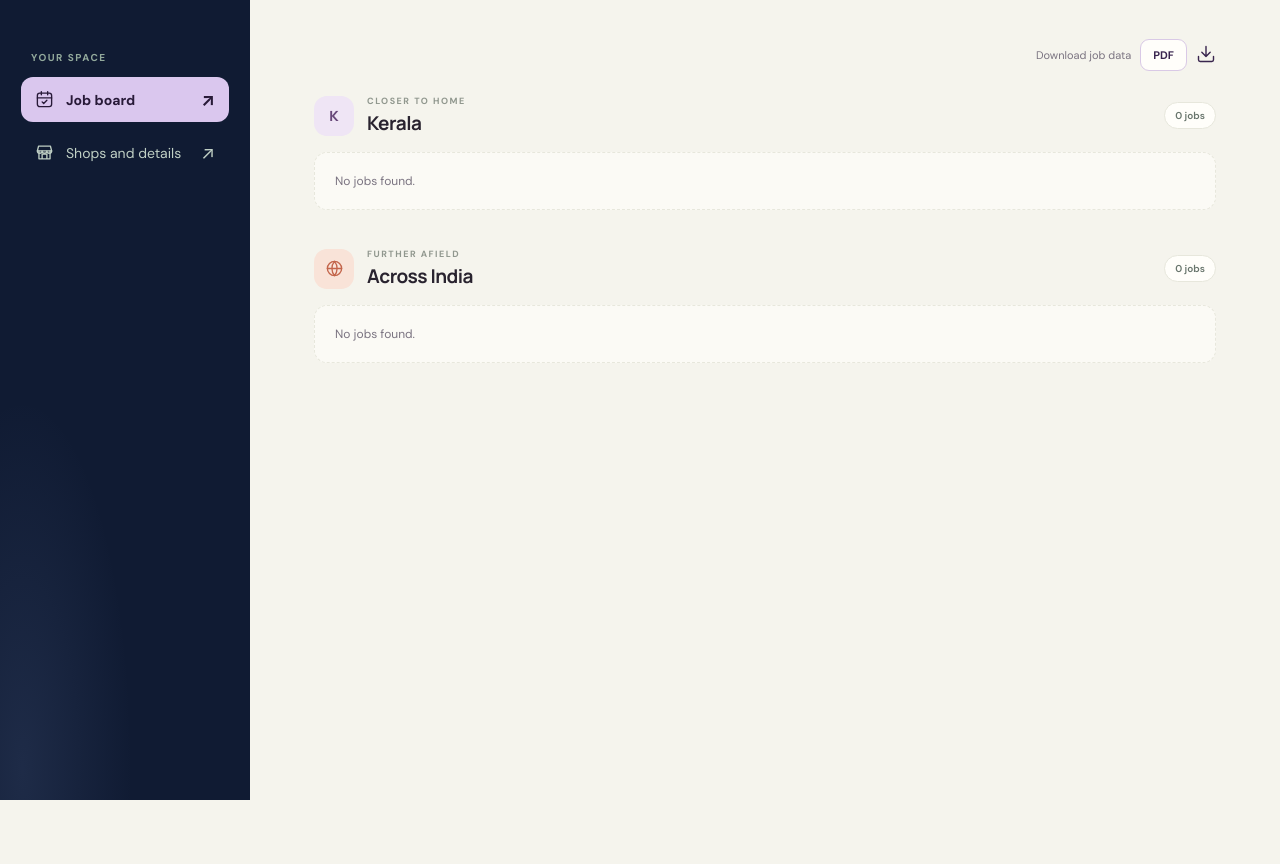
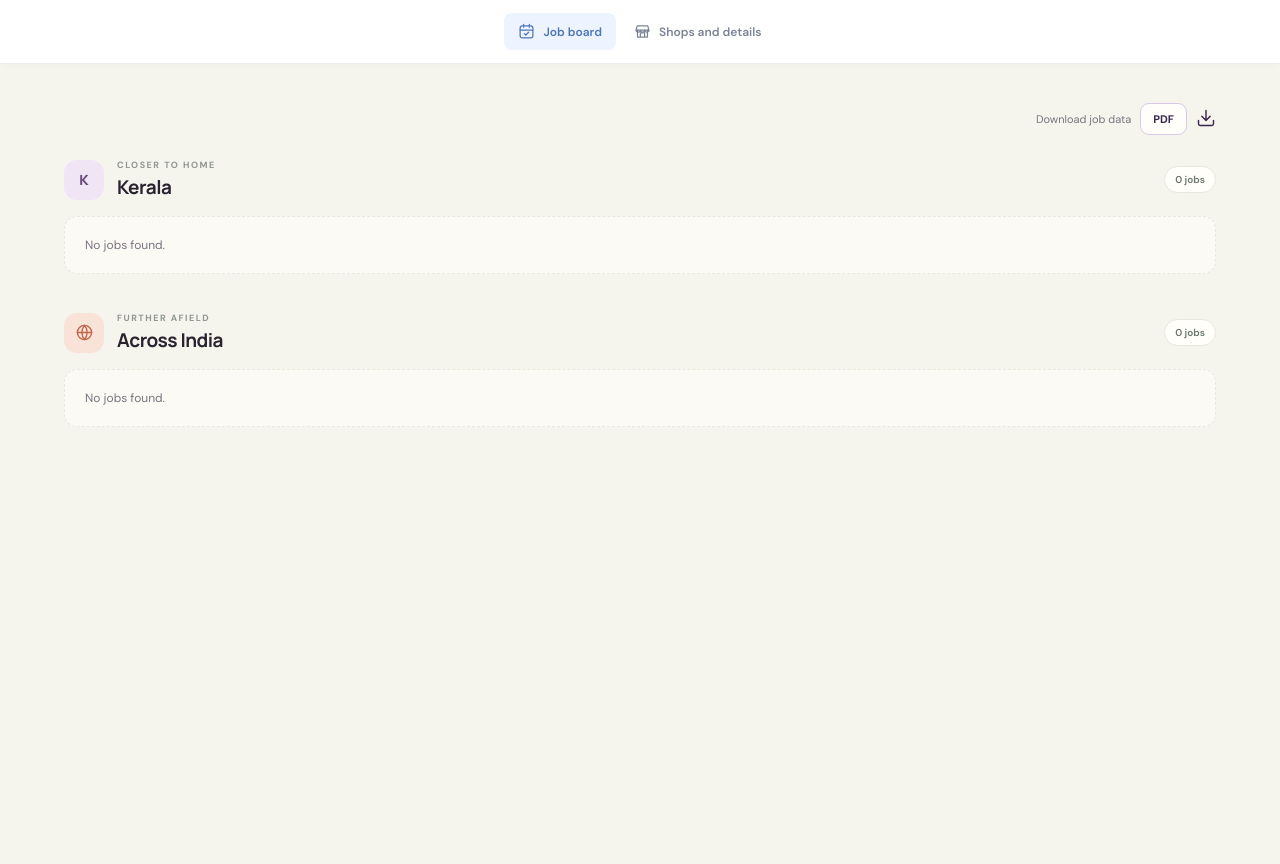
Before and after one commit to jobaiagent4-ai/jobai, a Flask app: page / in a window 1280 px wide. Before the commit the page ends 800 px from the top, so only its background shows below. Run offline with Flask 3, Linux system fonts and the light colour scheme; data that the repository does not hold is empty; some libraries are stand-ins or nearby versions.

Commit message:
changed side bar

```diff
--- a/main.py
+++ b/main.py
@@ -175,6 +175,93 @@ def export_shops_excel():
     except Exception:
         app.logger.exception("Failed to export shops to Excel.")
         return jsonify(error="Unable to export shops to Excel."), 500
+
+
+@app.route("/shops/export/pdf")
+def export_shops_pdf():
+    try:
+        shops_list = db.read_shops()
+        output = BytesIO()
+        document = SimpleDocTemplate(
+            output,
+            pagesize=letter,
+            rightMargin=0.55 * inch,
+            leftMargin=0.55 * inch,
+            topMargin=0.55 * inch,
+            bottomMargin=0.55 * inch,
+            title="Shop Details",
+        )
+        base_styles = getSampleStyleSheet()
+        title_style = ParagraphStyle(
+            "ShopExportTitle",
+            parent=base_styles["Title"],
+            alignment=TA_CENTER,
+            textColor=colors.HexColor("#39254e"),
+        )
+        value_style = ParagraphStyle(
+            "ShopExportValue",
+            parent=base_styles["BodyText"],
+            fontSize=8,
+            leading=10,
+            wordWrap="CJK",
+        )
+        label_style = ParagraphStyle(
+            "ShopExportLabel",
+            parent=value_style,
+            textColor=colors.HexColor("#39254e"),
+            fontName="Helvetica-Bold",
+        )
+        story = [
+            Paragraph("Shop Details", title_style),
+            Paragraph(
+                f"{len(shops_list)} "
+                + ("shop" if len(shops_list) == 1 else "shops"),
+                base_styles["Normal"],
+            ),
+            Spacer(1, 14),
+        ]
+
+        if not shops_list:
+            story.append(Paragraph("No shops available.", base_styles["Normal"]))
+        else:
+            for shop in shops_list:
+                name = escape(str(shop.get("name") or "Unnamed shop"))
+                rows = [[Paragraph("<b>Name</b>", label_style), Paragraph(name, value_style)]]
+                rows.extend(
+                    [
+                        Paragraph(escape(str(key)), label_style),
+                        Paragraph(
+                            escape("" if value is None else str(value)).replace("\n", "<br/>"),
+                            value_style,
+                        ),
+                    ]
+                    for key, value in shop.items()
+                    if key != "name"
+                )
+                table = Table(rows, colWidths=[1.05 * inch, 5.85 * inch], splitByRow=1)
+                table.setStyle(TableStyle([
+                    ("BACKGROUND", (0, 0), (0, -1), colors.HexColor("#f2eaf7")),
+                    ("BOX", (0, 0), (-1, -1), 0.5, colors.HexColor("#e7e7dc")),
+                    ("INNERGRID", (0, 0), (-1, -1), 0.25, colors.HexColor("#e7e7dc")),
+                    ("VALIGN", (0, 0), (-1, -1), "TOP"),
+                    ("LEFTPADDING", (0, 0), (-1, -1), 6),
+                    ("RIGHTPADDING", (0, 0), (-1, -1), 6),
+                    ("TOPPADDING", (0, 0), (-1, -1), 4),
+                    ("BOTTOMPADDING", (0, 0), (-1, -1), 4),
+                ]))
+                story.extend([table, Spacer(1, 12)])
+
+        document.build(story)
+        output.seek(0)
+        return send_file(
+            output,
+            as_attachment=True,
+            download_name="shop_data.pdf",
+            mimetype="application/pdf",
+        )
+    except Exception:
+        app.logger.exception("Failed to export shops to PDF.")
+        return jsonify(error="Unable to export shops to PDF."), 500
 
 
 @app.route("/shops/fetch", methods=["POST"])
--- a/static/script.js
+++ b/static/script.js
@@ -14,7 +14,7 @@ const message = document.getElementById("message");
 const results = document.getElementById("results");
 const shopsView = document.getElementById("shopsView");
 const shopsStatus = document.getElementById("shopsStatus");
-const shopsExcelBtn = document.getElementById("shopsExcelBtn");
+const shopsExportActions = document.getElementById("shopsExportActions");
 const oldataUploadForm = document.getElementById("oldataUploadForm");
 const oldataCsvFile = document.getElementById("oldataCsvFile");
 const oldataUploadBtn = document.getElementById("oldataUploadBtn");
@@ -201,7 +201,7 @@ async function loadShops() {
   results.hidden = true;
   shopsView.hidden = false;
   fetchShopsBtn.hidden = true;
-  shopsExcelBtn.hidden = true;
+  shopsExportActions.hidden = true;
   shopsStatus.textContent = "Loading saved shops...";
 
   try {
@@ -212,7 +212,7 @@ async function loadShops() {
     fillShops(data);
     shopsStatus.textContent = data.length + (data.length === 1 ? " shop saved" : " shops saved");
     fetchShopsBtn.hidden = false;
-    shopsExcelBtn.hidden = false;
+    shopsExportActions.hidden = false;
   } catch (err) {
     if (activeView !== "shops") return;
     shopsStatus.textContent = "";
--- a/static/style.css
+++ b/static/style.css
@@ -43,18 +43,18 @@ button:focus-visible, a:focus-visible, summary:focus-visible { outline: 3px soli
 }
 .icon-sm { width: 16px; height: 16px; }
 
-.sidebar {
-  position: fixed;
-  inset: 0 auto 0 0;
+.topbar {
+  position: sticky;
+  inset: 0 0 auto;
   z-index: 2;
   display: flex;
-  flex-direction: column;
-  width: 250px;
-  padding: 31px 21px 22px;
-  color: #f4f4e9;
-  background:
-    radial-gradient(ellipse at 9% 96%, rgba(132, 160, 219, .12), transparent 34%),
-    var(--sidebar);
+  align-items: center;
+  justify-content: center;
+  min-height: 64px;
+  padding: 10px 18px;
+  border-bottom: 1px solid #ececf0;
+  background: #fff;
+  box-shadow: 0 1px 8px rgba(39, 29, 48, .025);
 }
 
 .side-label, .section-kicker {
@@ -63,37 +63,35 @@ button:focus-visible, a:focus-visible, summary:focus-visible { outline: 3px soli
   letter-spacing: 1.5px;
 }
 
-.side-label {
-  margin: 20px 0 13px 10px;
-  color: #93aa9c;
-}
-
-.nav { display: grid; gap: 8px; }
+.nav { display: flex; align-items: center; gap: 4px; }
 
 .nav-item {
   display: flex;
   align-items: center;
-  gap: 12px;
-  width: 100%;
-  padding: 12px 13px;
+  gap: 8px;
+  width: auto;
+  padding: 9px 13px;
   border: 1px solid transparent;
-  border-radius: 12px;
-  color: #c0d0c5;
+  border-radius: 8px;
+  color: #7b8496;
   background: transparent;
   cursor: pointer;
-  text-align: left;
+  text-align: center;
+  font-size: 12px;
+  font-weight: 600;
   transition: background .2s ease, color .2s ease, transform .2s ease;
 }
 
-.nav-item:hover { color: white; background: rgba(255, 255, 255, .07); }
+.nav-item .icon { width: 17px; height: 17px; }
+.nav-item:hover { color: #4d6fbd; background: #f4f7ff; }
 .nav-item:active { transform: translateY(1px); }
-.nav-item.active { color: var(--plum-dark); background: var(--lavender); font-weight: 700; }
+.nav-item.active { color: #4d78b8; background: #edf3ff; }
 .nav-arrow { margin-left: auto; font-size: 18px; line-height: 1; }
 
 .content {
-  width: min(100% - 250px, 1530px);
+  width: min(100%, 1530px);
   min-height: 100vh;
-  margin-left: 250px;
+  margin: 0 auto;
   padding: 39px clamp(28px, 5vw, 76px) 25px;
 }
 
@@ -124,6 +122,7 @@ button:focus-visible, a:focus-visible, summary:focus-visible { outline: 3px soli
 .shops-header { display: flex; align-items: center; justify-content: space-between; gap: 18px; margin-bottom: 10px; }
 .shops-header h2 { margin: 0; font-family: "Manrope", sans-serif; font-size: 22px; letter-spacing: -.5px; }
 .shops-header-actions { display: flex; align-items: center; gap: 12px; }
+.shops-export-actions { margin: 0; flex: 0 0 auto; }
 .shops-excel-download { display: inline-flex; align-items: center; justify-content: center; padding: 0; border: 0; color: var(--plum); background: transparent; text-decoration: none; cursor: pointer; }
 .shops-excel-download[hidden] { display: none; }
 .shops-excel-download:hover { color: #684879; background: transparent; }
@@ -205,23 +204,23 @@ button:focus-visible, a:focus-visible, summary:focus-visible { outline: 3px soli
 .apply:hover { background: #57376d; transform: translateY(-1px); }
 
 @media (max-width: 1100px) {
-  .sidebar { width: 220px; }
-  .content { width: calc(100% - 220px); margin-left: 220px; padding-inline: 30px; }
+  .topbar { padding-inline: 30px; }
+  .content { padding-inline: 30px; }
 }
 
 @media (max-width: 760px) {
-  .sidebar { position: sticky; inset: 0 0 auto; width: 100%; height: auto; flex-direction: row; align-items: center; gap: 15px; padding: 12px 18px; }
-  .side-label { display: none; }
-  .nav { margin-left: auto; }
-  .nav-item { width: auto; padding: 9px 11px; border-radius: 10px; }
+  .topbar { min-height: 58px; padding: 8px 12px; }
+  .nav { width: 100%; justify-content: center; }
+  .nav-item { width: auto; padding: 9px 11px; border-radius: 8px; }
   .nav-item .icon { width: 17px; height: 17px; }
+  .nav-arrow { display: none; }
   .content { width: 100%; min-height: calc(100vh - 60px); margin: 0; padding: 27px 22px 20px; }
   .export-actions { flex-wrap: wrap; margin-bottom: 20px; }
   .shops-header { align-items: flex-start; }
 }
 
 @media (max-width: 520px) {
-  .sidebar { padding-inline: 14px; }
+  .topbar { padding-inline: 14px; }
   .nav-item { gap: 7px; padding: 8px 9px; font-size: 11px; }
   .content { padding: 22px 15px 17px; }
   .export-actions { justify-content: flex-start; }
--- a/templates/index.html
+++ b/templates/index.html
@@ -12,22 +12,19 @@
 </head>
 <body>
   <div class="app-shell">
-    <aside class="sidebar">
-      <p class="side-label">YOUR SPACE</p>
+    <header class="topbar">
       <nav class="nav" aria-label="Main navigation">
         <button class="nav-item active" id="newJobsBtn" type="button">
           <svg class="icon" viewBox="0 0 24 24" aria-hidden="true"><rect x="3" y="4" width="18" height="17" rx="3"/><path d="M8 2v4m8-4v4M3 10h18"/><path d="m9 15 2 2 4-4"/></svg>
           <span>Job board</span>
-          <span class="nav-arrow" aria-hidden="true">↗</span>
         </button>
         <button class="nav-item" id="shopsBtn" type="button">
           <svg class="icon" viewBox="0 0 24 24" aria-hidden="true"><path d="M3 10h18l-1.5-6h-15L3 10Z"/><path d="M5 10v10h14V10M9 20v-6h6v6"/><path d="M3 10a3 3 0 0 0 6 0 3 3 0 0 0 6 0 3 3 0 0 0 6 0"/></svg>
           <span>Shops and details</span>
-          <span class="nav-arrow" aria-hidden="true">↗</span>
         </button>
       </nav>
 
-    </aside>
+    </header>
 
     <main class="content">
       <div id="message" class="empty-state" hidden></div>
@@ -40,9 +37,18 @@
           </div>
           <div class="shops-header-actions">
             <button id="fetchShopsBtn" class="export-button fetch-button" type="button" hidden>Fetch new</button>
-            <a id="shopsExcelBtn" class="shops-excel-download" href="{{ url_for('export_shops_excel') }}" aria-label="Download shops as Excel" title="Download shops as Excel" hidden>
-              <svg class="icon" viewBox="0 0 24 24" aria-hidden="true"><path d="M21 15v4a2 2 0 0 1-2 2H5a2 2 0 0 1-2-2v-4"/><path d="m7 10 5 5 5-5M12 15V3"/></svg>
-            </a>
+            <div class="export-actions shops-export-actions" id="shopsExportActions" aria-label="Download shop data" hidden>
+              <span>Download shop data</span>
+              <a class="export-button" href="{{ url_for('export_shops_pdf') }}">PDF</a>
+              <details class="export-menu shops-excel-menu">
+                <summary class="shops-excel-download" aria-label="Download shop Excel" title="Download shops as Excel">
+                  <svg class="icon" viewBox="0 0 24 24" aria-hidden="true"><path d="M21 15v4a2 2 0 0 1-2 2H5a2 2 0 0 1-2-2v-4"/><path d="m7 10 5 5 5-5M12 15V3"/></svg>
+                </summary>
+                <div class="export-menu-options">
+                  <a href="{{ url_for('export_shops_excel') }}">All shops</a>
+                </div>
+              </details>
+            </div>
           </div>
         </div>
         <div class="shops-toolbar">
```
